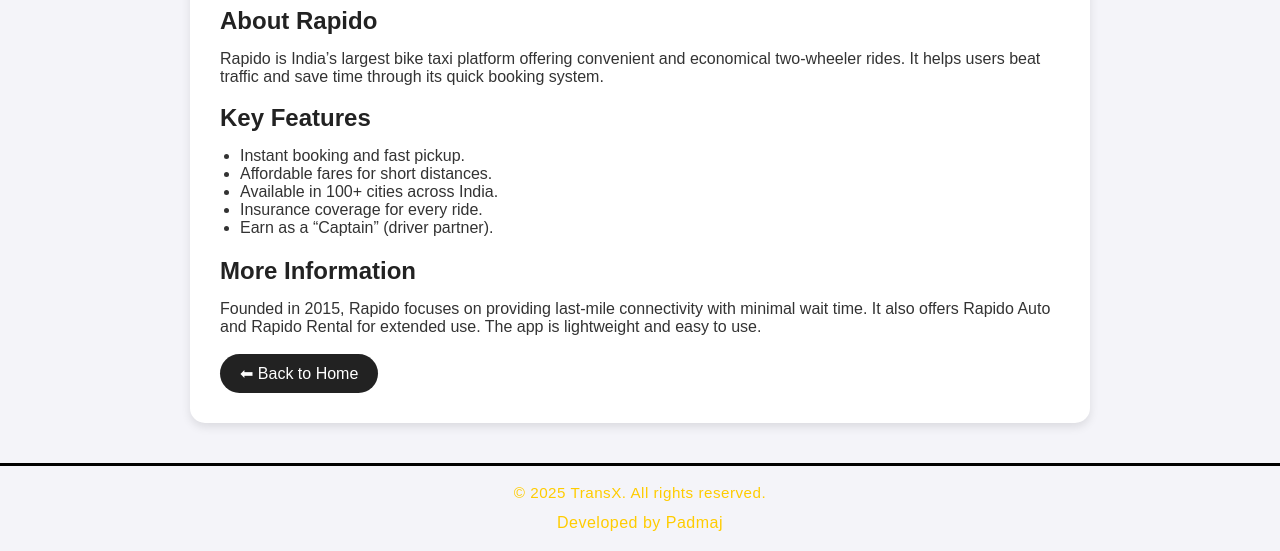
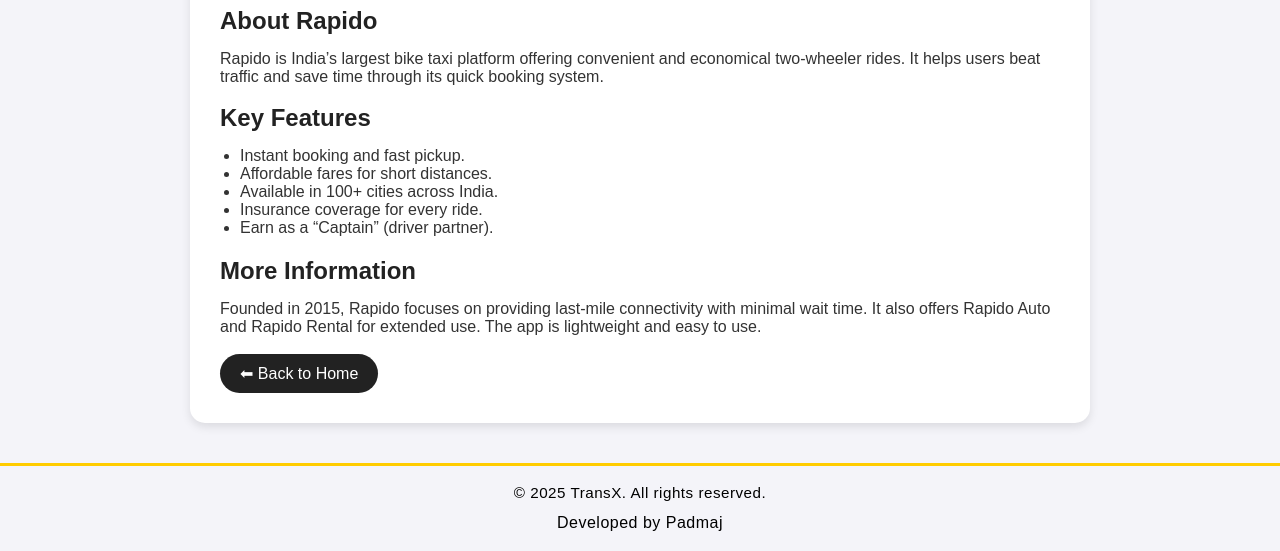
Before and after one commit to Padmajjadhav/Assignment, a plain HTML site: page rapido.html in a window 1280 px wide. Shown: the part 920-1471 px from the top of the page. Drawn offline with Linux system fonts and the light colour scheme.

Commit message:
changed the colour of line and text again

```diff
--- a/rapido.html
+++ b/rapido.html
@@ -16,13 +16,13 @@
         .btn {display: inline-block; background: #222; color: #fff; padding: 10px 20px; border-radius: 25px; text-decoration: none; transition: 0.3s;}
         .btn:hover {background: #ffcc00; color: #222;}
         footer {
-            color: #ffcc00;
+            color: black;
             text-align: center;
             padding: 15px 0;
             margin-top: 40px;
             font-size: 0.95rem;
             letter-spacing: 0.5px;
-            border-top: 3px solid black;
+            border-top: 3px solid #ffcc00;
             line-height: 1.6;
         }
 
```
